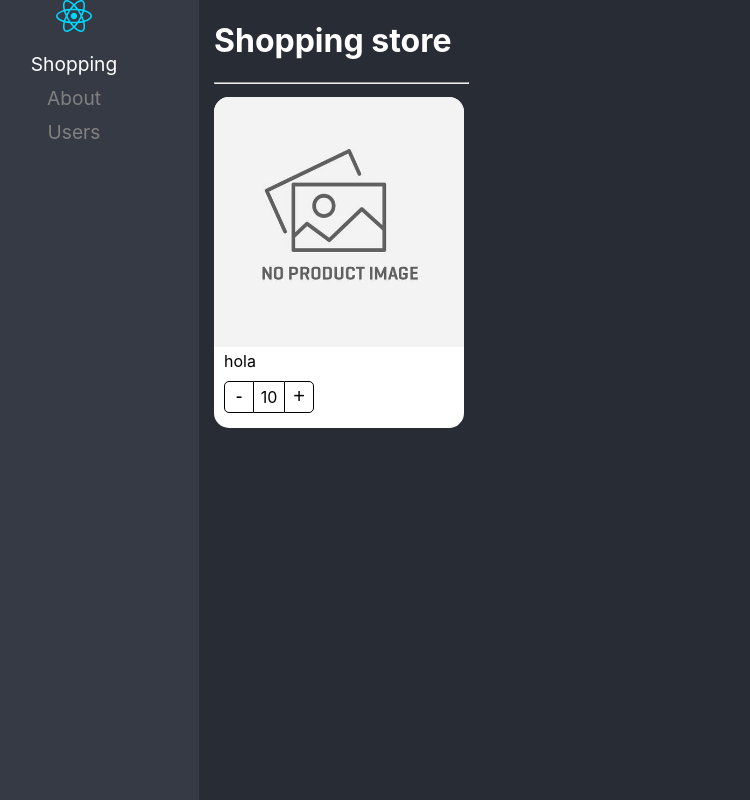
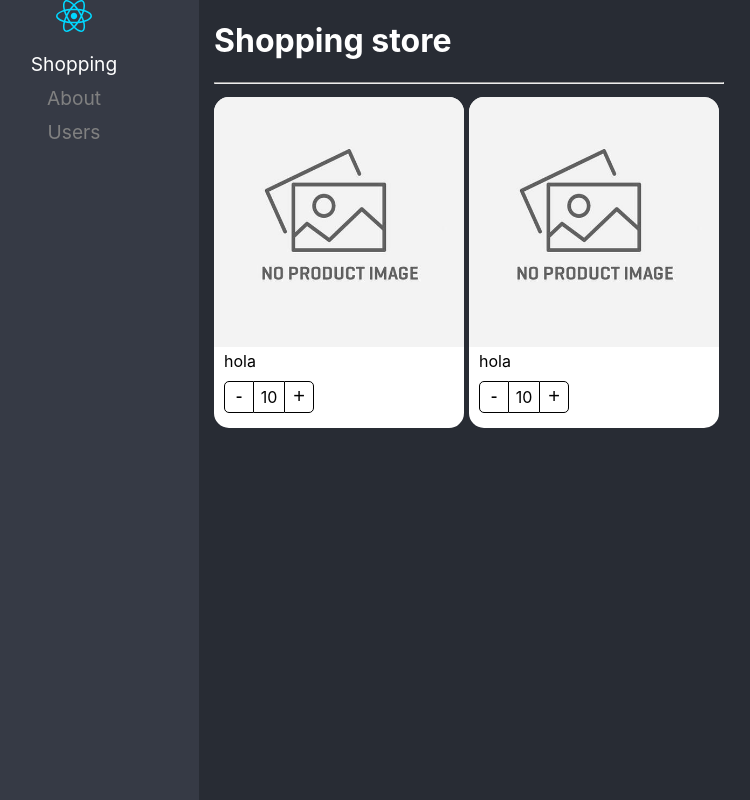
Before and after one commit to GerardoDev25/02-react-design-patterns-RPFR, a React (Vite) app: page / in a window 1280 px wide. Shown: the whole page, without its empty margins (51-801 px from the left). Built offline with nearby package versions, Linux system fonts and the light colour scheme.

Commit message:
feat: :art: 009 Unificar exportación de componentes
making references to product card components

```diff
--- a/src/02-component-pattern/components/ProductCard.tsx
+++ b/src/02-component-pattern/components/ProductCard.tsx
@@ -51,7 +51,7 @@ export const ProductButtons: FC<ProductButtonsPros> = ({
   );
 };
 
-export const ProductCard: FC<Props> = ({ product, children }) => {
+export const ProductCard = ({ product, children }: Props) => {
   // const { title, img } = product;
   // const { counter, increaseBy } = useProduct();
 
@@ -64,3 +64,7 @@ export const ProductCard: FC<Props> = ({ product, children }) => {
     </div>
   );
 };
+
+ProductCard.Title = ProductTitle;
+ProductCard.Image = ProductImage;
+ProductCard.Buttons = ProductButtons;
--- a/src/02-component-pattern/pages/ShoppingPage.tsx
+++ b/src/02-component-pattern/pages/ShoppingPage.tsx
@@ -18,6 +18,11 @@ export const ShoppingPage = () => {
       <hr />
       <div style={{ display: 'flex', flexDirection: 'row', flexWrap: 'wrap' }}>
         <ProductCard product={product}>
+          <ProductCard.Image />
+          <ProductCard.Title title='hola' />
+          <ProductCard.Buttons counter={10} increaseBy={() => {}} />
+        </ProductCard>
+        <ProductCard product={product}>
           <ProductImage />
           <ProductTitle title='hola' />
           <ProductButtons counter={10} increaseBy={() => {}} />
```
